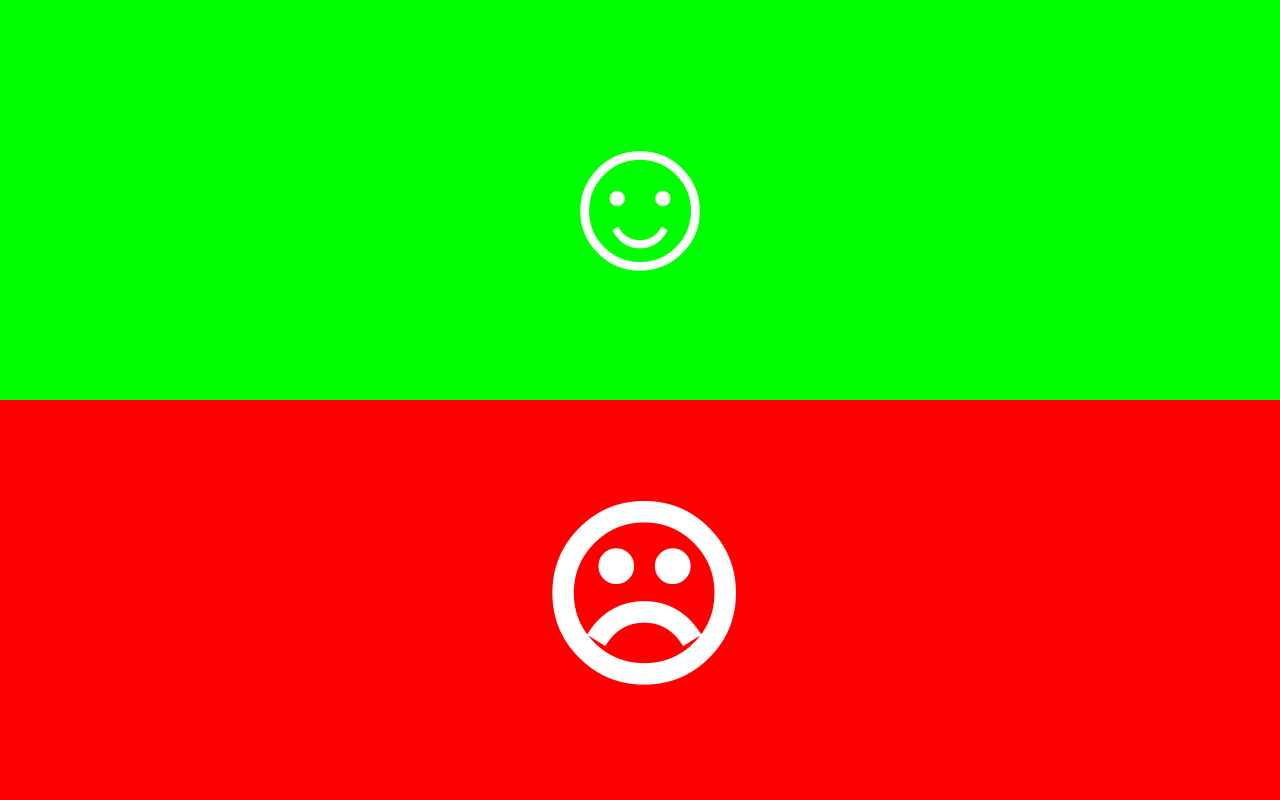
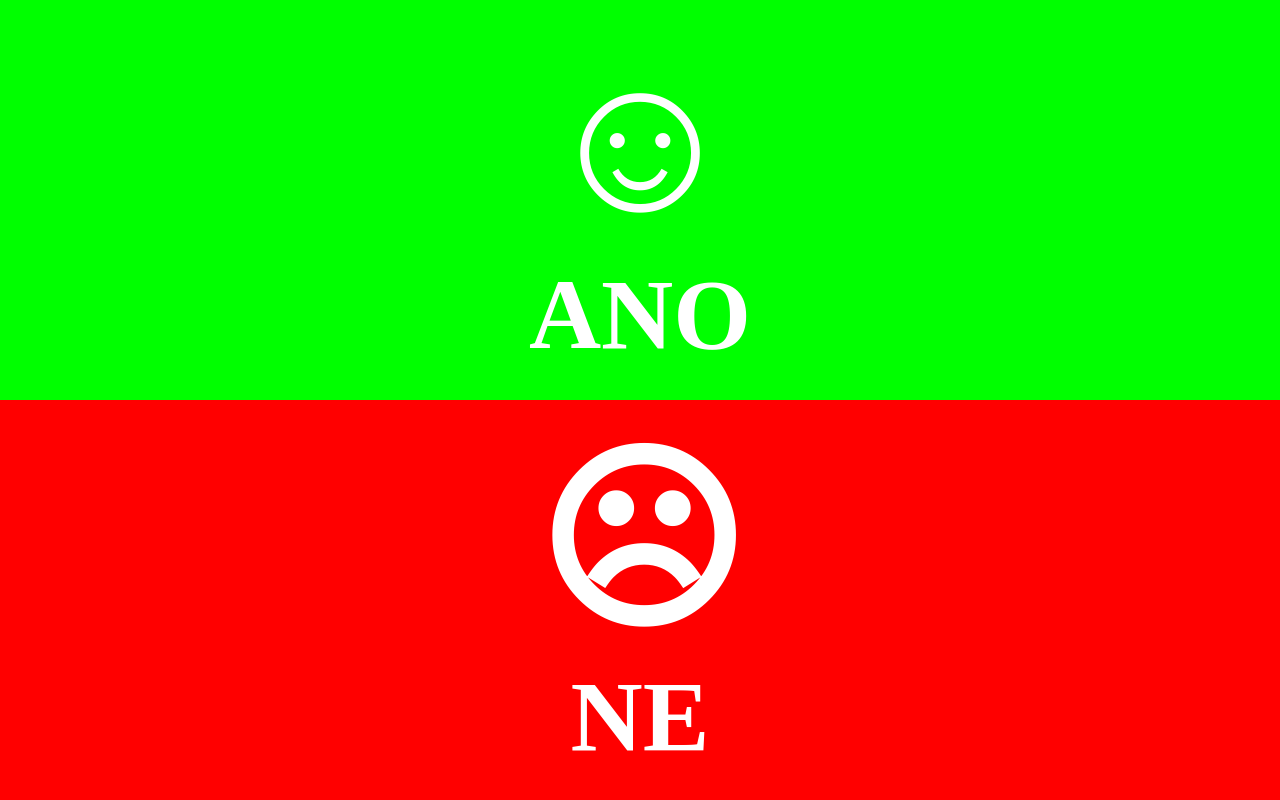
Before and after one commit to lobykin/yesnohtml, a plain HTML site: page index.html in a window 1280 px wide. Drawn offline with Linux system fonts and the light colour scheme.

Commit message:
Update index.html

```diff
--- a/index.html
+++ b/index.html
@@ -16,7 +16,9 @@
             justify-content: space-between;
             background-color: #FFFFFF; /* Set your desired background color */
         }
-
+        .font1 {
+            font-size: 100px;
+        }
         .button {
             flex: 1;
             text-align: center;
@@ -41,8 +43,27 @@
 </head>
 <body>
     <div class="container">
-        <div class="button yes-button" onclick="playSound('yes.mp3')">☺</div>
-        <div class="button no-button" onclick="playSound('no.mp3')">☹</div>
+        <div class="button yes-button" onclick="playSound('yes.mp3')">
+            <table cellspacing="0" cellpadding="0">
+                <tr>
+                  <td>☺</td>
+                </tr>
+                <tr>
+                  <td class="font1">ANO</td>
+                </tr>
+              </table>
+        </div>
+
+        <div class="button no-button" onclick="playSound('no.mp3')">
+            <table cellspacing="0" cellpadding="0">
+                <tr>
+                  <td>☹</td>
+                </tr>
+                <tr>
+                  <td class="font1">NE</td>
+                </tr>
+              </table>
+            </div>
     </div>
 
     <script>
```
